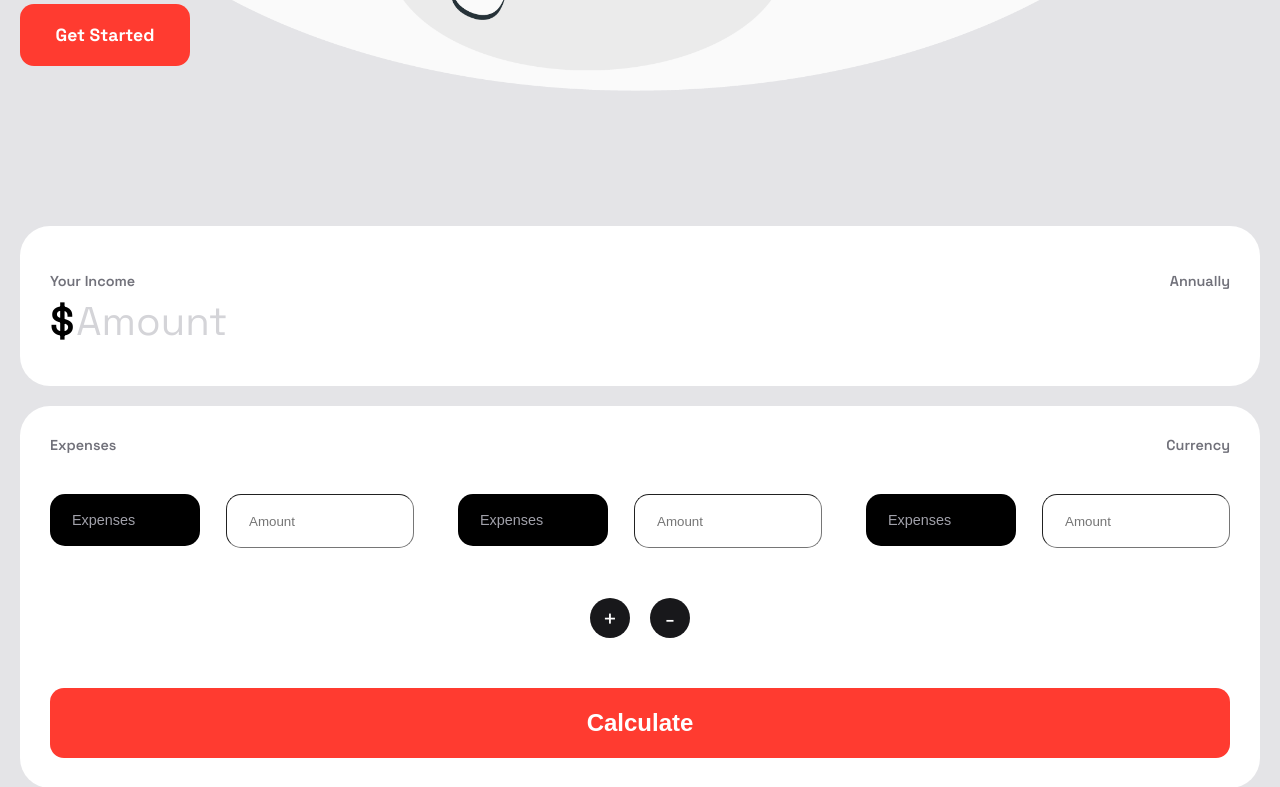
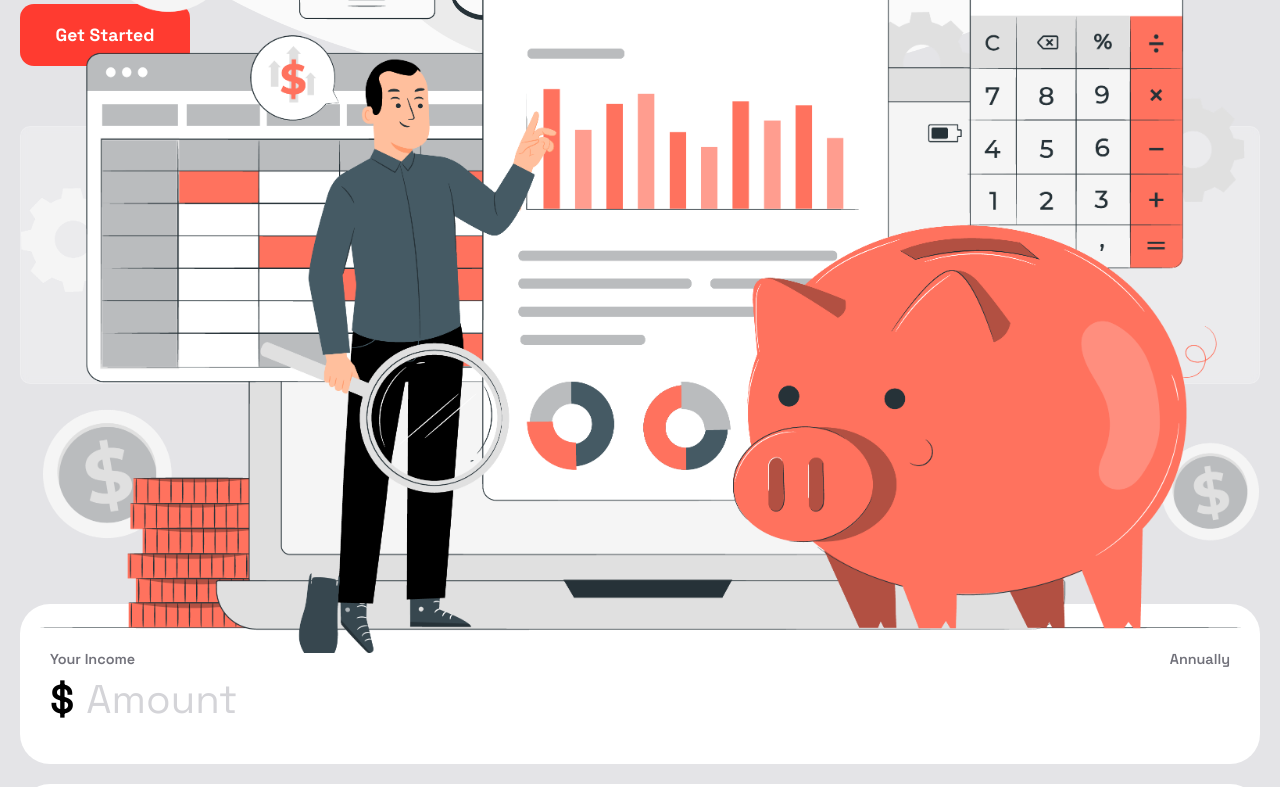
Before and after one commit to vibe-coder/expenses-calculator-main, a React (Create React App) app in the folder expenses-calculator/: page / in a window 1280 px wide. Shown: the part 1320-2107 px from the top of the page. Built offline with nearby package versions, Linux system fonts and the light colour scheme.

Commit message:
Adding Savings image 2

```diff
--- a/expenses-calculator/src/components/Container.jsx
+++ b/expenses-calculator/src/components/Container.jsx
@@ -1,7 +1,8 @@
 import React from 'react'
 import "./styles/Container.scss"
 import logo from "../images/EXcal-logo-03.png"
-import subImage from "../images/sub-hero-image.png"
+import savings1 from "../images/savings_01.png"
+import savings2 from "../images/savings-02.png"
 import Calculation from './Calculation'
 import Footer from './Footer'
 import { useRef } from 'react'
@@ -35,13 +36,16 @@ function Container() {
         {/* Sub-Hero Section */}
 
       <div className='sub-hero-section'>
-        <img className='sub-image' src={subImage} alt='sub-img' />
+        <img className='sub-image' src={savings1} alt='sub-img' />
       </div>
 
       <div className='description'>
         <h1>Be Stepps <br/> Ahead!</h1>
         <p>Lorem ipsum dolor sit amet consectetur adipisicing elit. Iure officiis molestiae modi tempore? Cum dolor modi molestias consectetur inventore, molestiae explicabo! Libero amet saepe perspiciatis blanditiis molestiae provident nostrum dolorum?</p>
-        <button>Get Started</button>
+        <button onMouseUp={handleClick}>Get Started</button>
+        <div className='sub-hero-section-2'>
+          <img className='sub-image-2' src={savings2} alt='sub-img' />
+        </div>
       </div>
 
 
--- a/expenses-calculator/src/components/styles/Calculation.scss
+++ b/expenses-calculator/src/components/styles/Calculation.scss
@@ -30,6 +30,7 @@
       }
       .input-container{
         // background-color: lightcoral;
+        height: 50px;
         display: flex;
 
         p{
@@ -40,17 +41,21 @@
         .salary-amount{
           font-size: 2.5rem;
           margin: 0;
-          width: 200px;
+          width: 220px;
           border: none;
+          text-indent: 10px;
         }
 
         .salary-amount::placeholder{
           font-family: Space Grotesk;
           color: #d4d4d8;
+
         }
 
         .salary-amount:focus{
-
+          border: none;
+          outline: none;
+          font-family: Space Grotesk;
         }
       }
     }
@@ -103,6 +108,11 @@
           .expenses-title::placeholder{
             color: #a1a1aa;
             font-size: .9rem;
+            font-family: Space Grotesk;
+          }
+
+          .expenses-title:focus{
+            font-family: Space Grotesk;
           }
           .expenses-amount{
             height: 50px;
@@ -111,6 +121,10 @@
             border-radius: 15px;
             border-width: 1px;
             text-indent: 20px;
+          }
+          .expenses-amount:focus{
+            font-family: Space Grotesk;
+            font-weight: 700;
           }
         }
         .add-button-div{
@@ -143,6 +157,7 @@
             color: rgb(255, 255, 255);
             font-size: 1.5rem;
             font-weight: 700;
+            font-family: Space Grotesk;
           }
         }
       }
--- a/expenses-calculator/src/components/styles/Container.scss
+++ b/expenses-calculator/src/components/styles/Container.scss
@@ -110,6 +110,25 @@
         font-weight: 700;
         font-size: 1.1rem;
         color: rgb(255, 255, 255);
+        margin-bottom: 60px;
+      }
+
+      .sub-hero-section-2{
+        background-color: rgba($color: #ffffff, $alpha: 1);
+        height: 32vh;
+        border-radius: 20px;
+        display: flex;
+        justify-content: center;
+        align-items: center;
+        background: rgba(255, 255, 255, 0.25);
+        backdrop-filter: blur( 4px );
+        -webkit-backdrop-filter: blur( 4px );
+        border-radius: 10px;
+        border: 1px solid rgba( 255, 255, 255, 0.18 );
+        margin-bottom: 60px;
+        .sub-image-2{
+          width: 100%;
+        }
       }
     }
   }
```
Also changed, not shown: expenses-calculator/src/images/savings-02.png (added), expenses-calculator/src/images/savings_01.png (added).
